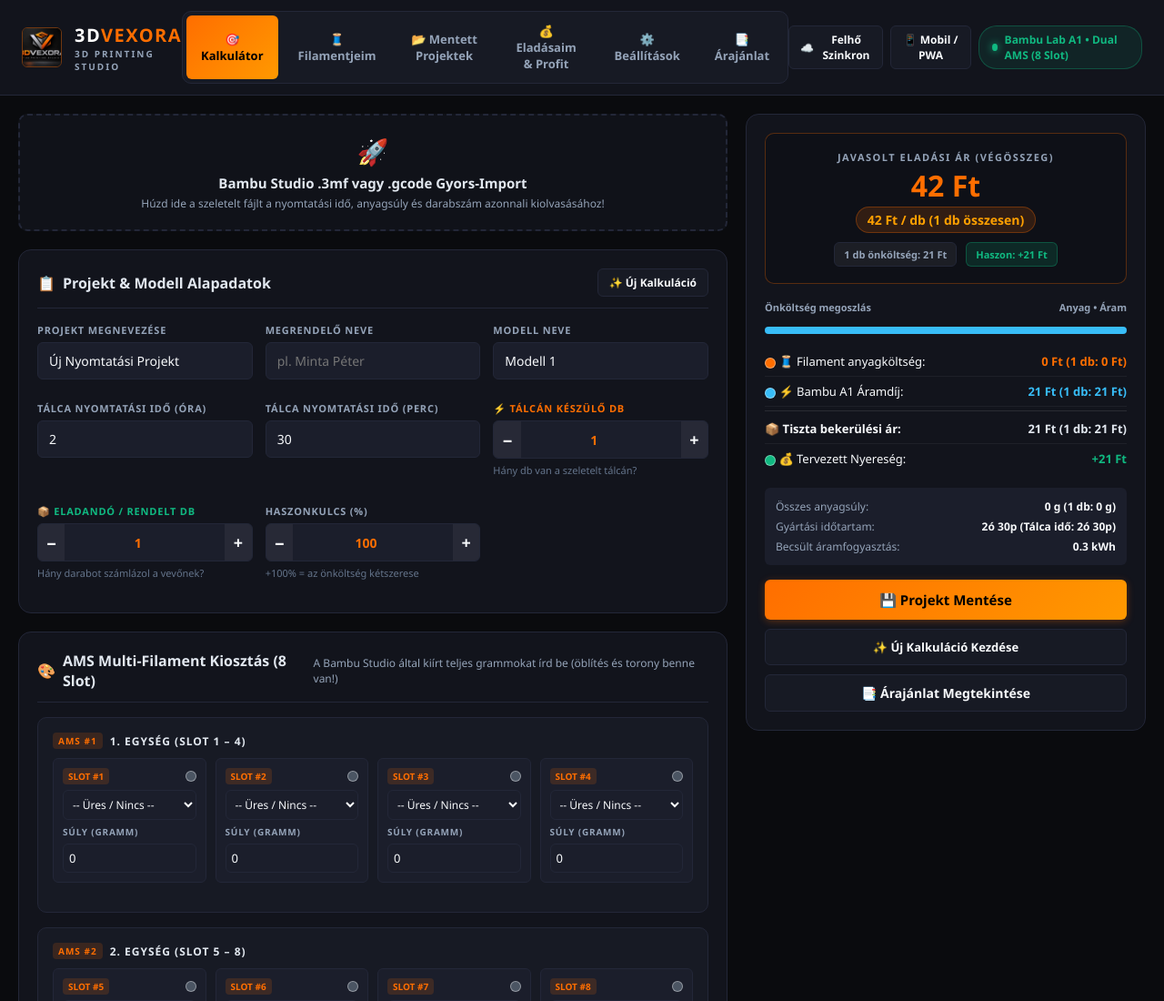
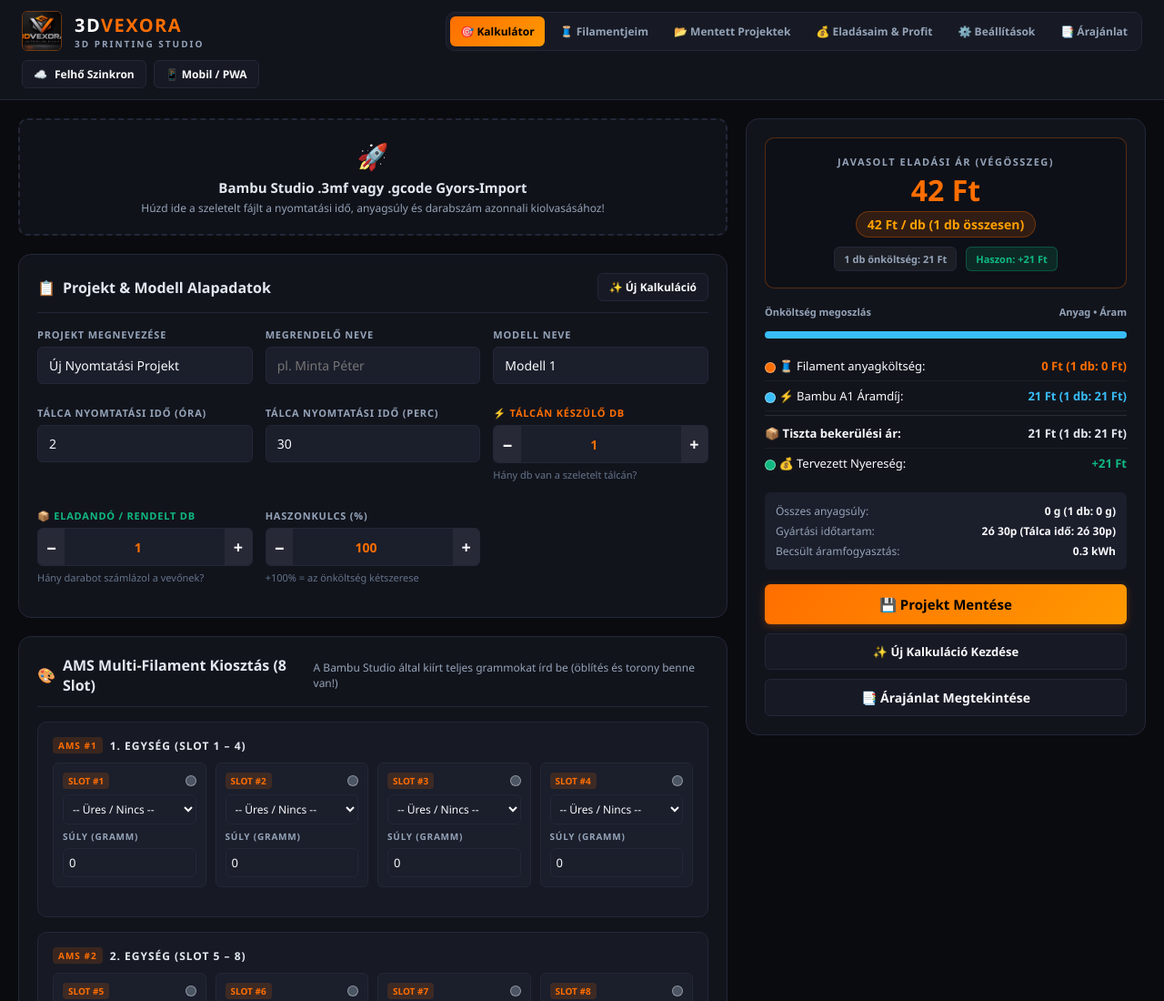
Before and after one commit to EnBest2/3dvexora, a plain HTML site: page index.html in a window 1280 px wide. Shown: the top 1100 px of the page at 91% size. Drawn offline with Linux system fonts and the light colour scheme; no server answers.

Commit message:
Update css/style.css for 3DVEXORA PWA

```diff
--- a/css/style.css
+++ b/css/style.css
@@ -64,6 +64,8 @@ body {
   display: flex;
   align-items: center;
   justify-content: space-between;
+  flex-wrap: wrap;
+  gap: 10px;
 }
 
 .logo-brand {
@@ -770,7 +772,13 @@ input:focus, select:focus, textarea:focus {
   letter-spacing: -0.2px;
 }
 
+@media (max-width: 1280px) {
+  .printer-badge { display: none; }
+  .nav-btn { padding: 8px 11px; font-size: 12px; }
+}
+
 @media (max-width: 768px) {
+  .app-header { padding: 10px 14px; }
   .app-header .nav-tabs { display: none; }
   .mobile-bottom-nav { display: flex; }
   .app-main { padding-bottom: 75px !important; }
```
